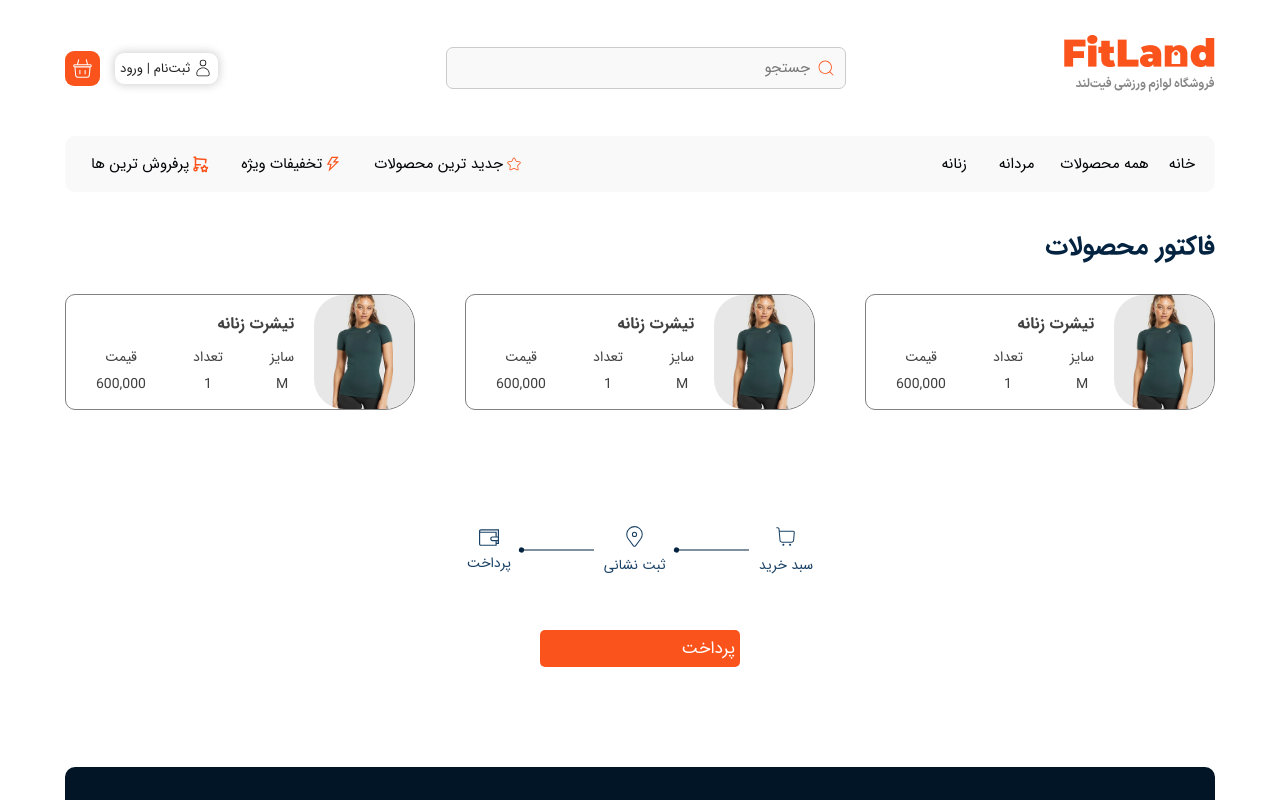
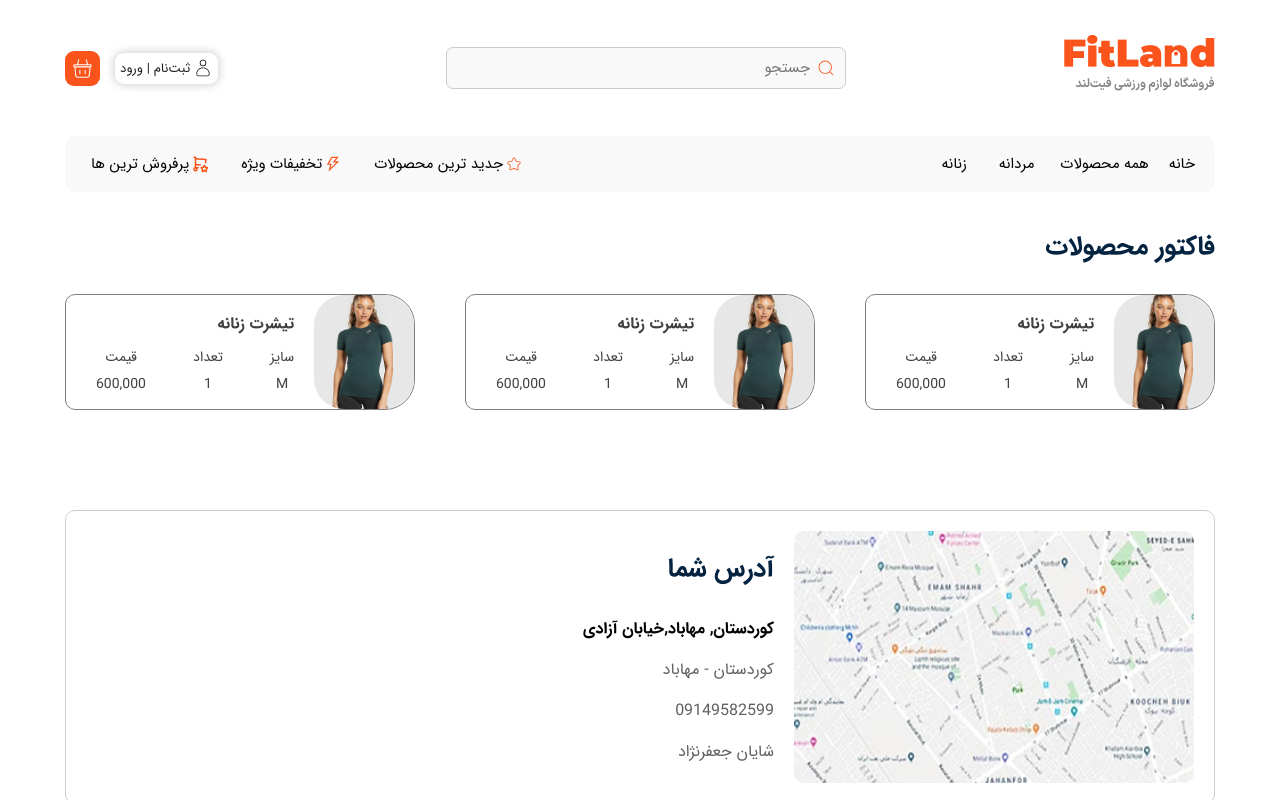
Before and after one commit to NooberThanYall/FitLand, a React (Vite) app: page /Payment in a window 1280 px wide. Shown: the top 800 px of the page. Built offline with nearby package versions, Linux system fonts and the light colour scheme.

Commit message:
make responsvie the user address

```diff
--- a/src/Components/Cart/Payment/Payment.css
+++ b/src/Components/Cart/Payment/Payment.css
@@ -12,21 +12,22 @@
 }
 
 .contaienr-user-address{
+    display: flex;
+    gap: 20px;
     margin-top: 100px;
-    border: 1px solid gray;
+    align-items: center;
+    justify-self: center;
+    width: 100%;
     border-radius: 10px;
-    display: flex;
-    align-items: center;
-    width: 85%;
-    justify-self: center;
-    flex-direction: row;
-    justify-content: space-between;
-    padding: 40px;
+    border: 1px solid #cccccc;
+    padding: 20px;
 }
 
 .img-map{
     object-fit: cover;
     border-radius: 10px;
+    width: 400px;
+    height: 100%;
 }
 
 .title-user-address{
@@ -42,6 +43,7 @@
     font-size: 16px;
     font-weight: 700;
     margin-bottom: 0%;
+    width: 100%;
 }
 
 .users-city{
@@ -63,7 +65,7 @@
 }
 
 .container-detail-address{
-    width: 58%;
+    width: 60%;
 }
 
 .container-submit-buy{
--- a/src/Components/Cart/Payment/Payment.tsx
+++ b/src/Components/Cart/Payment/Payment.tsx
@@ -15,7 +15,7 @@ export default function Payment() {
                     <CardsInvoice />
                 </div>
 
-                {/* <div className="contaienr-user-address">
+                <div className="contaienr-user-address">
                     <img src="Imgs/img-map.png" className='img-map' />
                     <div className="container-detail-address">
                         <p className="title-user-address">آدرس شما</p>
@@ -24,7 +24,7 @@ export default function Payment() {
                         <p className="users-phone-number">09149582599</p>
                         <p className="users-name">شایان جعفرنژاد</p>
                     </div>
-                </div> */}
+                </div>
 
                 <div className="container-submit-buy">
                     <BuyProcess />
--- a/src/Components/Cart/Payment/mediaPayment.css
+++ b/src/Components/Cart/Payment/mediaPayment.css
@@ -37,6 +37,14 @@
 @media only screen and (max-width: 840px) {
     .container-invoice {
         grid-template-columns: repeat(3, 240px);
+    }
+
+    .img-map{
+        display: none;
+    }
+
+    .container-detail-address{
+        width: 100%;
     }
 }
 
```
